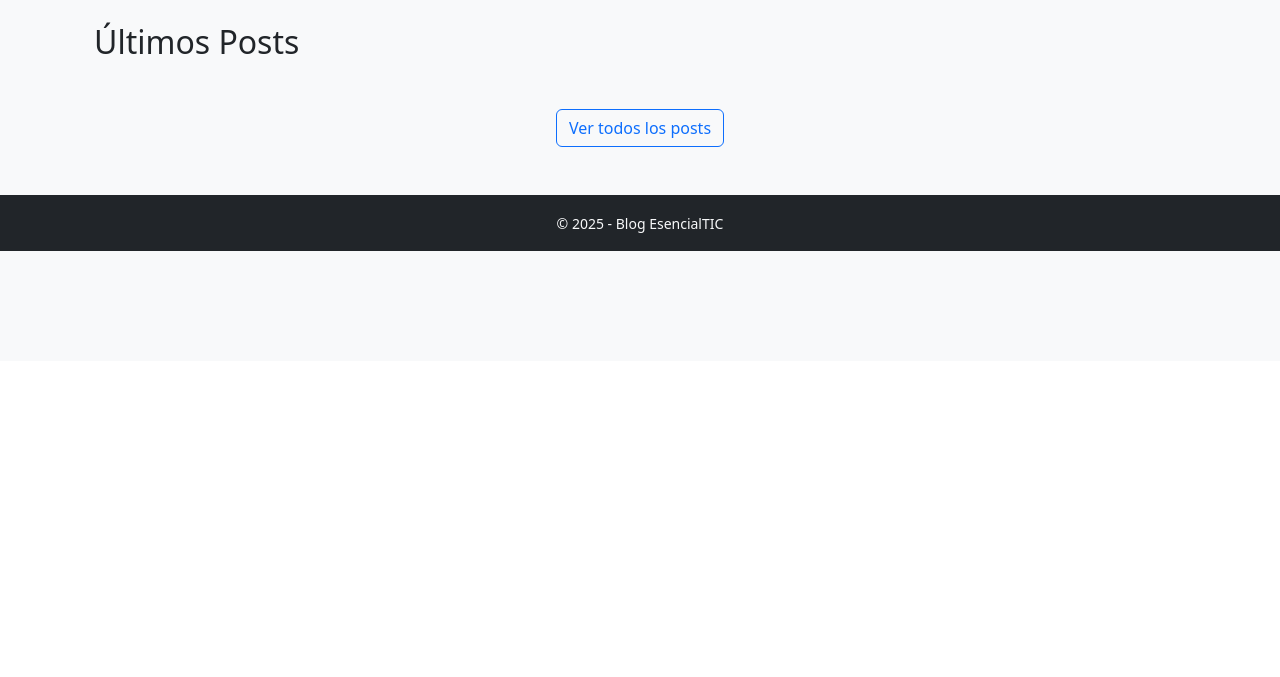
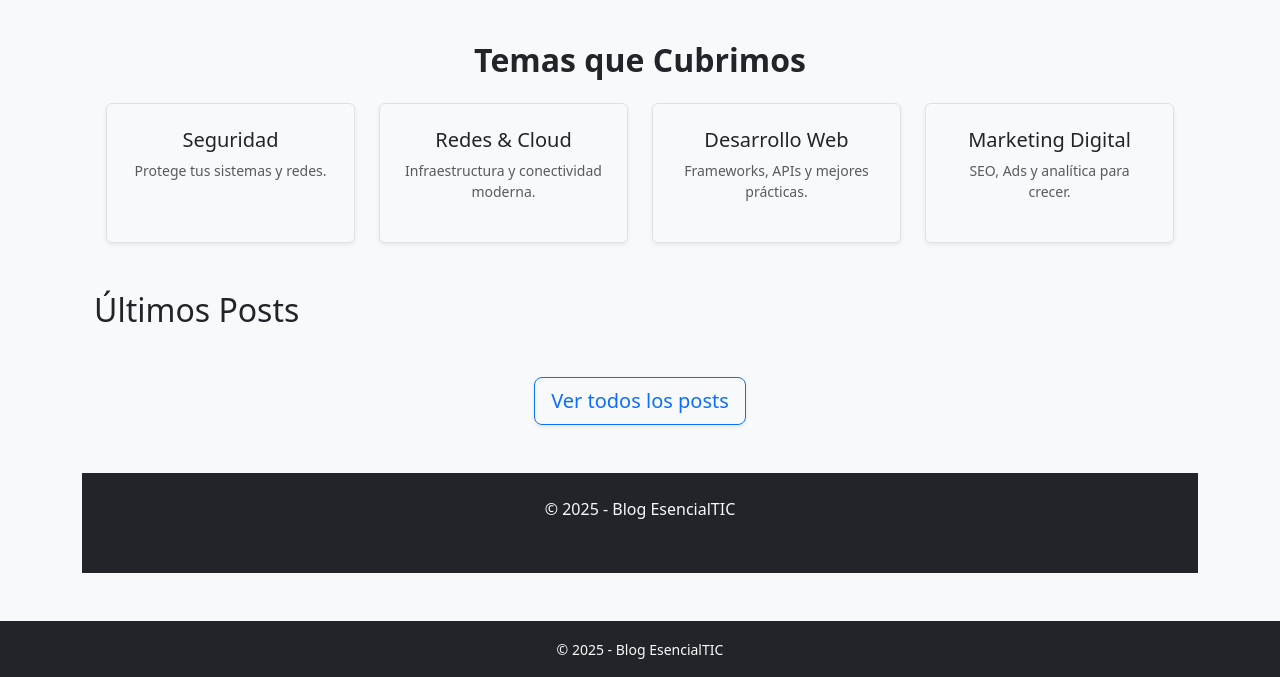
Before and after one commit to sergiorioscomar/blog, a Django app: page / in a window 1280 px wide. Shown: the part 439-1116 px from the top of the page. Before the commit the page ends 690 px from the top, so only its background shows below. Run offline with Django 5.2, Linux system fonts and the light colour scheme; data that the repository does not hold is empty.

Commit message:
#11| mejorando la vista de la home

```diff
--- a/django_project/templates/index.html
+++ b/django_project/templates/index.html
@@ -4,14 +4,55 @@
 {% block content %}
 <div class="container mt-4">
 
-  <!-- Banner principal -->
-  <div class="p-5 mb-4 bg-light rounded-3" style="background-image: url('https://source.unsplash.com/1600x400/?technology,blog'); background-size: cover;">
-    <div class="container-fluid py-5 text-white" style="background-color: rgba(0,0,0,0.4); border-radius: 10px;">
-      <h1 class="display-5 fw-bold">Bienvenido a mi Blog</h1>
-      <p class="col-md-8 fs-4">Descubre lo último en noticias, tecnología y curiosidades.</p>
-      <a class="btn btn-primary btn-lg" href="{% url 'login' %}">Ingresar</a>
-      <a class="btn btn-outline-light btn-lg" href="{% url 'register' %}">Registrarse</a>
-    </div>
+  <!-- Banner principal (Hero) -->
+  <div class="p-5 mb-4 bg-dark text-light rounded-3" style="
+      background: linear-gradient(135deg, #0d6efd, #6610f2);
+      background-size: cover;
+      background-position: center;
+  ">
+      <div class="container py-5">
+          <h1 class="display-5 fw-bold">Bienvenido a mi Blog</h1>
+          <p class="fs-5">
+              Noticias, tutoriales y recursos sobre desarrollo web, seguridad, redes y marketing digital.
+          </p>
+          <a href="{% url 'login' %}" class="btn btn-primary btn-lg me-2 shadow">Ingresar</a>
+          <a href="{% url 'register' %}" class="btn btn-outline-light btn-lg shadow">Registrarse</a>
+      </div>
+  </div>
+
+  <!-- Sección de Temas Destacados -->
+  <div class="container my-5 text-center">
+      <h2 class="mb-4 fw-bold">Temas que Cubrimos</h2>
+      <div class="row g-4">
+          <div class="col-md-3">
+              <div class="p-4 border rounded shadow-sm h-100">
+                  <i class="bi bi-shield-lock fs-1 text-primary mb-3"></i>
+                  <h5>Seguridad</h5>
+                  <p class="text-muted small">Protege tus sistemas y redes.</p>
+              </div>
+          </div>
+          <div class="col-md-3">
+              <div class="p-4 border rounded shadow-sm h-100">
+                  <i class="bi bi-cloud-arrow-up fs-1 text-success mb-3"></i>
+                  <h5>Redes & Cloud</h5>
+                  <p class="text-muted small">Infraestructura y conectividad moderna.</p>
+              </div>
+          </div>
+          <div class="col-md-3">
+              <div class="p-4 border rounded shadow-sm h-100">
+                  <i class="bi bi-code-slash fs-1 text-info mb-3"></i>
+                  <h5>Desarrollo Web</h5>
+                  <p class="text-muted small">Frameworks, APIs y mejores prácticas.</p>
+              </div>
+          </div>
+          <div class="col-md-3">
+              <div class="p-4 border rounded shadow-sm h-100">
+                  <i class="bi bi-bar-chart fs-1 text-warning mb-3"></i>
+                  <h5>Marketing Digital</h5>
+                  <p class="text-muted small">SEO, Ads y analítica para crecer.</p>
+              </div>
+          </div>
+      </div>
   </div>
 
   <!-- Últimos posts -->
@@ -21,11 +62,24 @@
   </div>
 
   <div class="text-center mt-4">
-    <a href="{% url 'post-list' %}" class="btn btn-outline-primary">Ver todos los posts</a>
+    <a href="{% url 'post-list' %}" class="btn btn-outline-primary btn-lg shadow-sm">Ver todos los posts</a>
   </div>
 
 </div>
 
+<!-- Footer -->
+<footer class="bg-dark text-light py-4 mt-5">
+    <div class="container text-center">
+        <p class="mb-1">&copy; 2025 - Blog EsencialTIC</p>
+        <div>
+            <a href="#" class="text-light me-3"><i class="bi bi-github"></i></a>
+            <a href="#" class="text-light me-3"><i class="bi bi-linkedin"></i></a>
+            <a href="#" class="text-light"><i class="bi bi-twitter-x"></i></a>
+        </div>
+    </div>
+</footer>
+
+<!-- Script para cargar últimos posts -->
 <script>
 document.addEventListener("DOMContentLoaded", () => {
     fetch("/api/ultimos-posts/")
@@ -34,11 +88,15 @@ document.addEventListener("DOMContentLoaded", () => {
         const container = document.getElementById("ultimos-posts");
         container.innerHTML = posts.map(p => `
           <div class="col-md-4 mb-4">
-            <div class="card h-100 shadow-sm">
-              ${p.imagen ? `<img src="${p.imagen}" class="card-img-top" alt="${p.titulo}">` : ''}
+            <div class="card h-100 shadow-sm border-0 hover-card">
+              ${p.imagen ? `<img src="${p.imagen}" class="card-img-top" alt="${p.titulo}" style="height:200px; object-fit:cover;">` : ''}
               <div class="card-body">
+                <span class="badge bg-primary mb-2">${p.categoria ?? 'General'}</span>
                 <h5 class="card-title">${p.titulo}</h5>
-                <p class="card-text">${p.descripcion}</p>
+                <p class="card-text text-muted small">${p.descripcion}</p>
+              </div>
+              <div class="card-footer bg-white border-0 text-muted small">
+                ${p.fecha_publicacion ?? ''}
               </div>
             </div>
           </div>
@@ -46,4 +104,13 @@ document.addEventListener("DOMContentLoaded", () => {
       });
 });
 </script>
+
+<style>
+/* Hover effect en cards */
+.hover-card:hover {
+    transform: translateY(-5px);
+    transition: 0.3s ease-in-out;
+    box-shadow: 0 0.5rem 1rem rgba(0,0,0,0.15) !important;
+}
+</style>
 {% endblock %}
```
